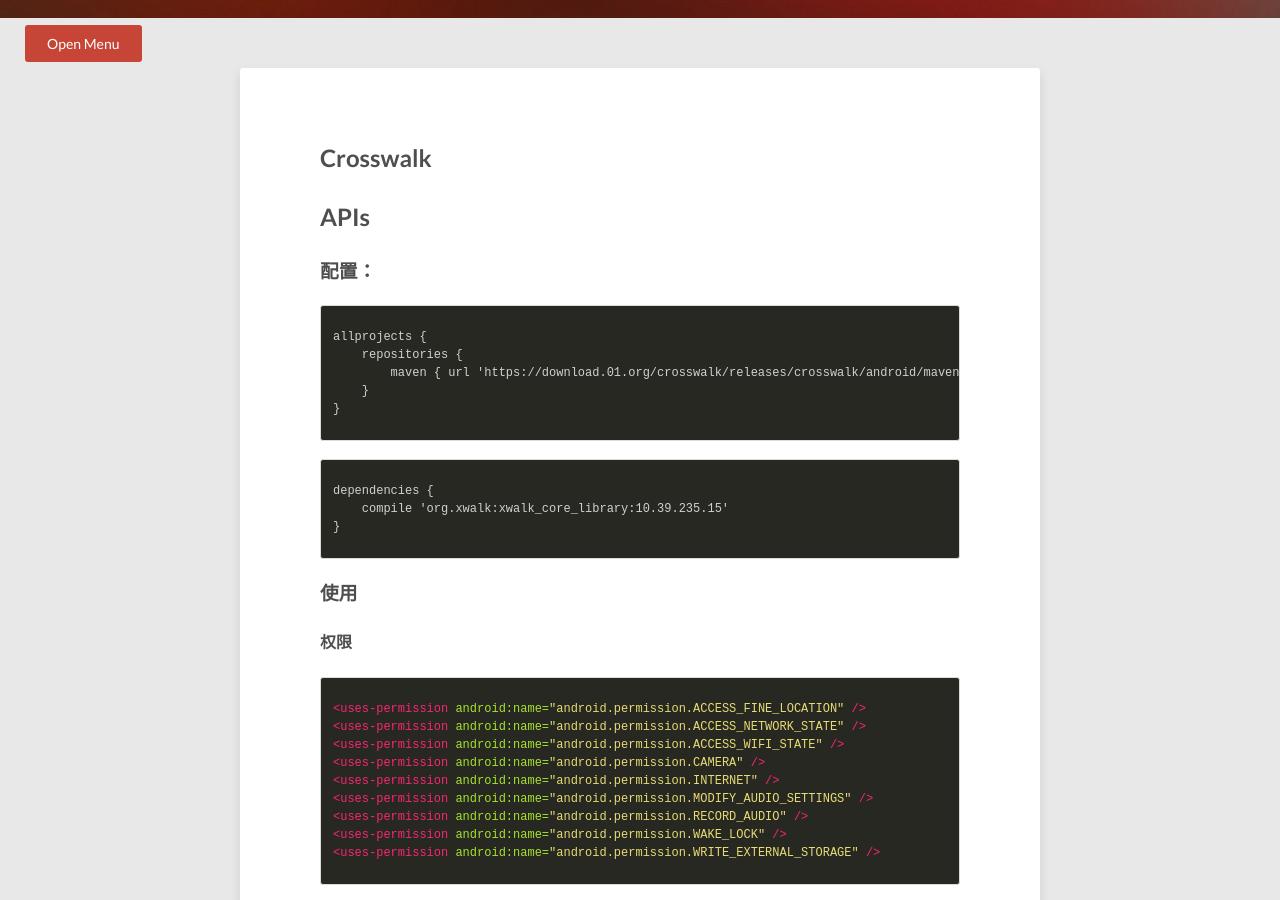
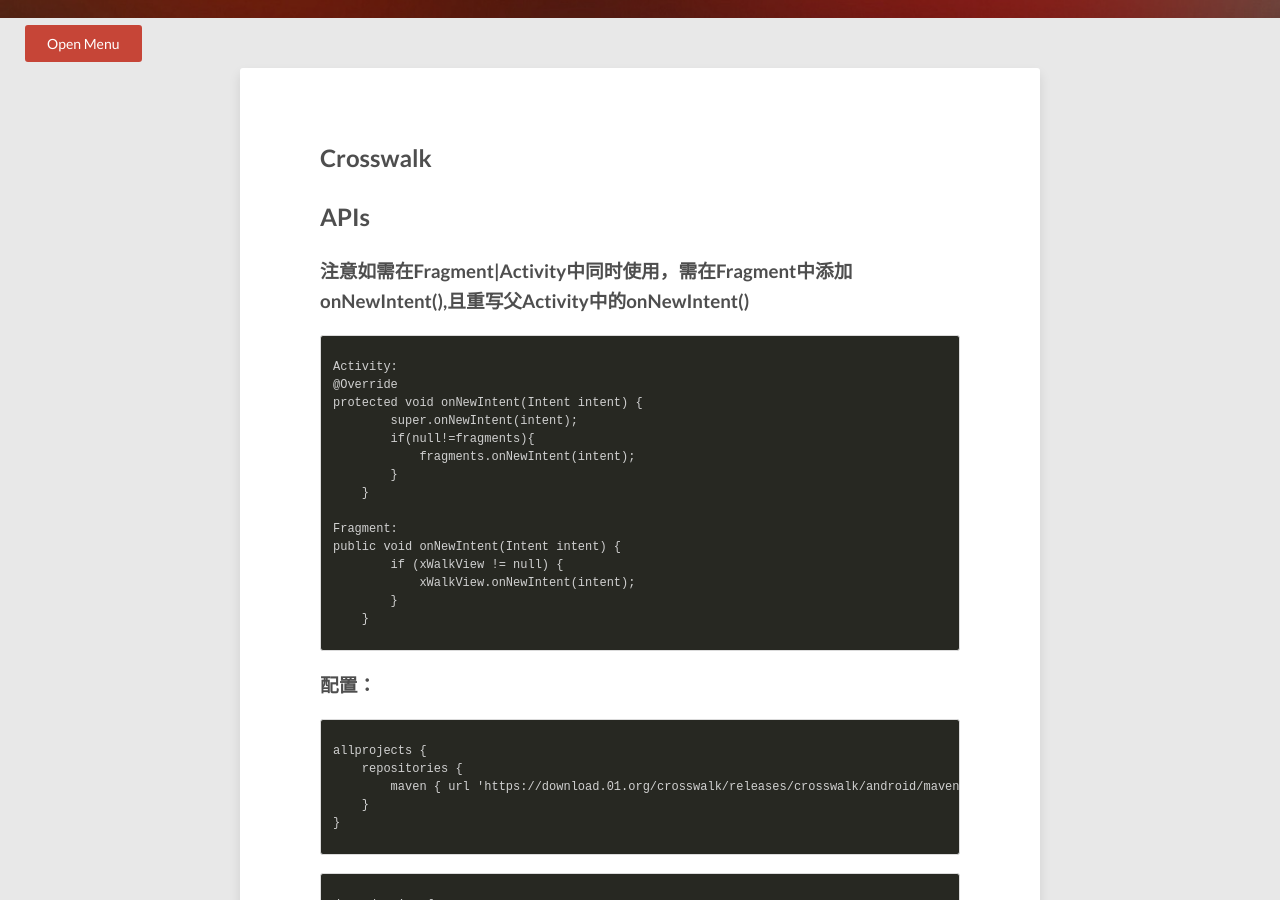
Before and after one commit to tengbinlive/tengbinlive.github.io, a Jekyll site: the page built from _posts/2016-04-26-code-android-optimization1.md, in a window 1280 px wide and 900 px high, scrolled down 382 px. Built offline with Jekyll 4.4.1, drawn with Linux system fonts in a browser that asks for light colours; nearby versions of some CDN libraries.

Commit message:
no message

```diff
--- a/_posts/2016-04-26-code-android-optimization1.md
+++ b/_posts/2016-04-26-code-android-optimization1.md
@@ -11,6 +11,27 @@
 ## [Crosswalk](https://crosswalk-project.org/)
 
 ## [APIs](https://crosswalk-project.org/documentation/apis/embedding_api.html)
+
+### 注意如需在Fragment|Activity中同时使用，需在Fragment中添加onNewIntent(),且重写父Activity中的onNewIntent()
+
+{% highlight html %}
+Activity:
+@Override
+protected void onNewIntent(Intent intent) {
+        super.onNewIntent(intent);
+        if(null!=fragments){
+            fragments.onNewIntent(intent);
+        }
+    }
+
+Fragment:
+public void onNewIntent(Intent intent) {
+        if (xWalkView != null) {
+            xWalkView.onNewIntent(intent);
+        }
+    }
+{% endhighlight %}
+
 
 ### 配置：
 
```
